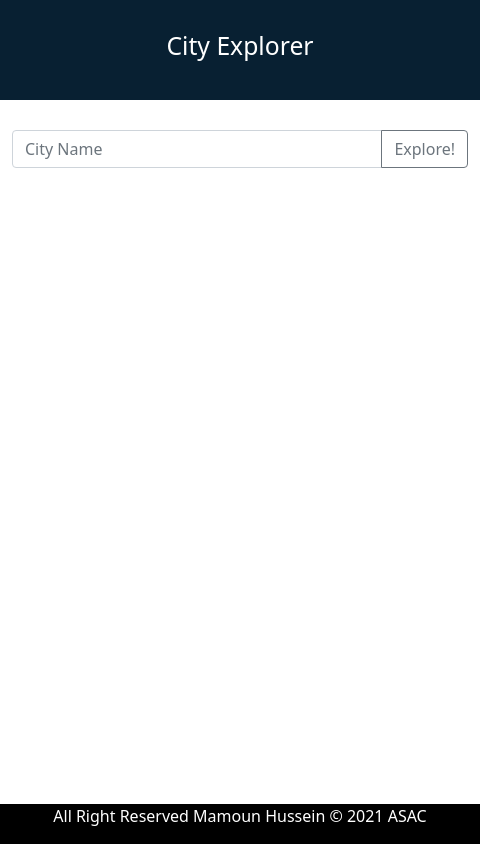
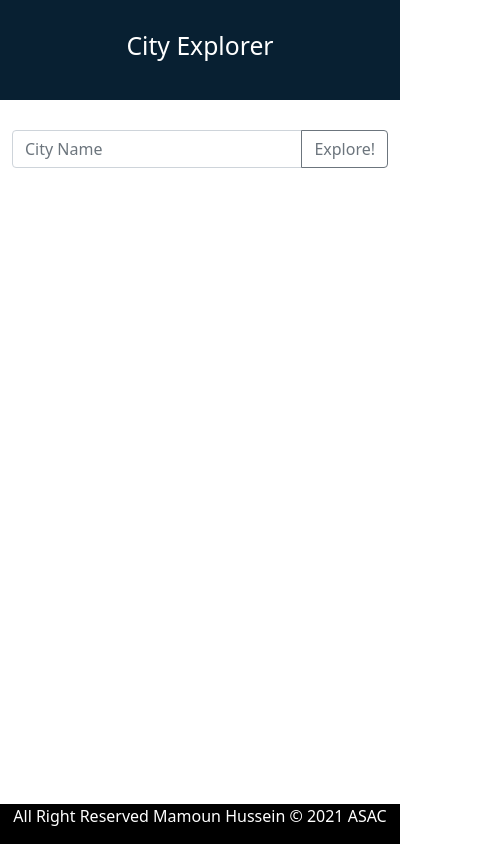
Before and after one commit to mamoon100/city-explorer, a React (Create React App) app: page / in a window 390 px wide. Shown: the whole page, 480 px wide, since content can reach past the window. Built offline with nearby package versions, Linux system fonts and the light colour scheme.

Commit message:
testing with sass

```diff
--- a/src/App.js
+++ b/src/App.js
@@ -1,17 +1,17 @@
 import React, { Component } from "react";
 import "bootstrap/dist/css/bootstrap.min.css";
-import "./style/style.css";
+// import "./style/style.css";
+import "./style/style.sass";
 import Main from "./components/main";
 import Footer from "./components/footer";
 import Header from "./components/header";
-
-// import axios from "axios";
 
 export default class App extends Component {
   render() {
     return (
       <>
         <Header />
+
         <Main />
         <Footer />
       </>
--- a/src/components/main.js
+++ b/src/components/main.js
@@ -67,11 +67,12 @@ export default class Main extends Component {
   render() {
     return (
       <main>
-        <Container style={{ width: "30rem" }}>
+        <Container>
           {this.state.err && (
             <Alert variant="danger"> No location in this name</Alert>
           )}
-          <Row lg={12} xs={12}>
+          <Row>
+            <Col>
               <InputGroup
                 className="mb-3"
                 onChange={(e) => {
@@ -94,6 +95,7 @@ export default class Main extends Component {
                   Explore!
                 </Button>
               </InputGroup>
+            </Col>
           </Row>
           {this.state.displayName && (
             <Row>
--- a/src/style/style.css
+++ b/src/style/style.css
@@ -23,3 +23,7 @@ footer {
   grid-auto-rows: auto 1fr auto;
   background-color: white;
   gap: 30px; }
+
+@media (max-width: 576px) {
+  .container {
+    width: 25rem; } }
--- a/src/style/style.sass
+++ b/src/style/style.sass
@@ -1,6 +1,8 @@
 @import ./comp/header
 @import ./comp/main
 @import ./comp/footer
+// @import "~bootstrap/scss/bootstrap";
+
 
 #root
 
@@ -9,3 +11,8 @@
     grid-auto-rows: auto 1fr auto
     background-color: white
     gap: 30px
+
+
+@media (max-width: 576px)
+    .container
+        width: 25rem
```
Lines whose indentation alone changed are shown as unchanged.
